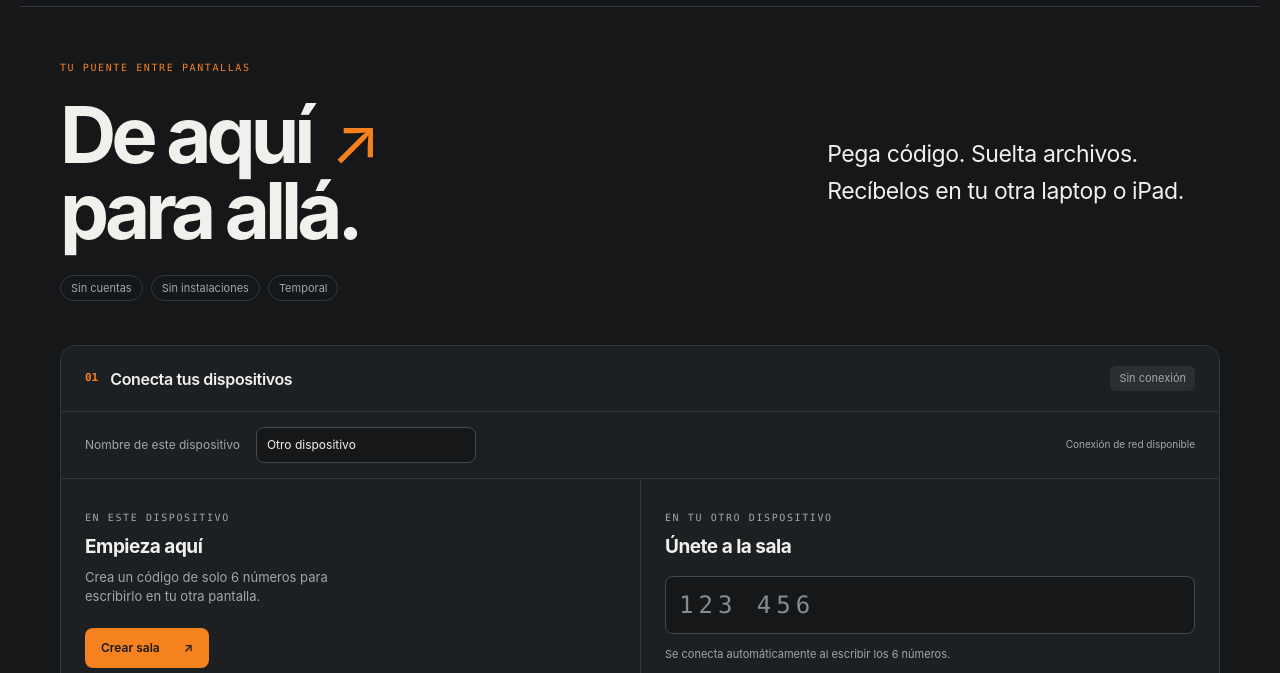
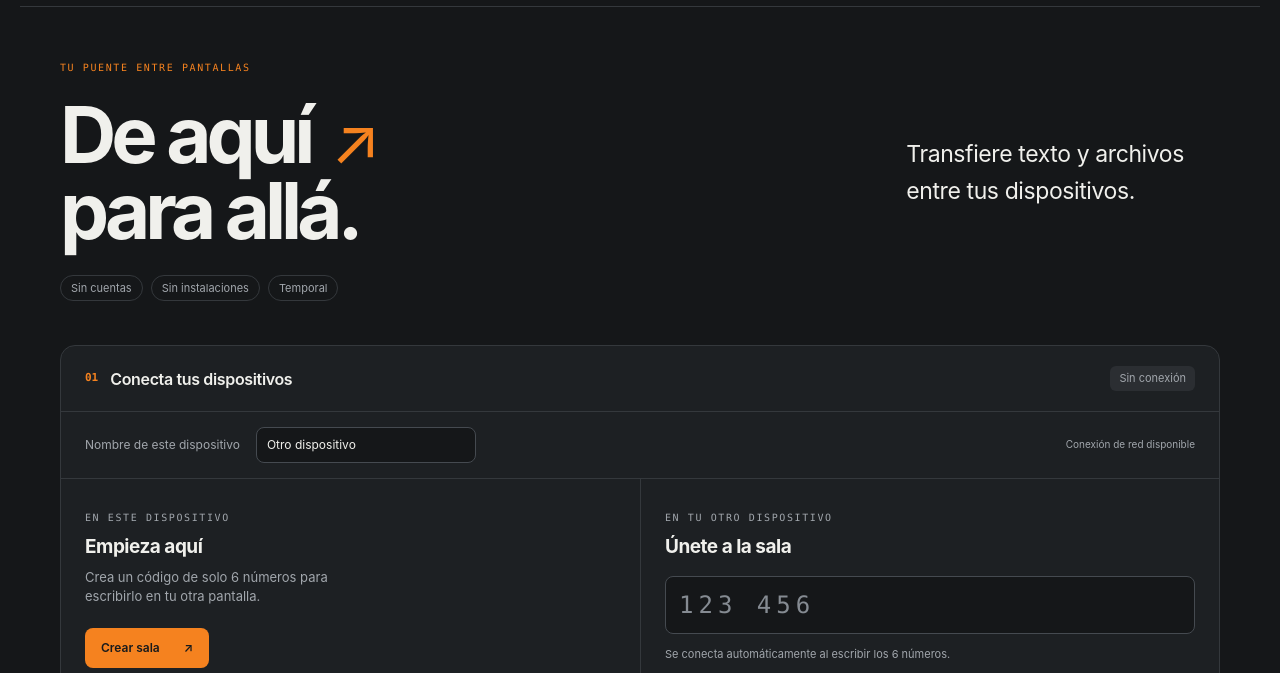
Before and after one commit to reynosoch/reynoso-drop, a website: page index.html in a window 1280 px wide. Shown: the part 85-758 px from the top of the page. Drawn offline with Linux system fonts and the light colour scheme.

Commit message:
Refine device transfer introduction copy

```diff
--- a/index.html
+++ b/index.html
@@ -16,7 +16,7 @@
 <body>
   <header class="topbar"><a class="brand" href="./" aria-label="Reynoso Drop, inicio"><img src="./favicon.svg" alt="" width="35" height="35"><span>reynoso<span class="brand-light"> / drop</span></span></a><div class="top-meta"><span class="dot"></span> SIN BASE DE DATOS</div></header>
   <main>
-    <section class="intro"><div class="eyebrow">TU PUENTE ENTRE PANTALLAS</div><h1>De aquí<span class="headline-arrow" aria-hidden="true">↗</span><br>para allá.</h1><p>Pega código. Suelta archivos.<br>Recíbelos en tu otra laptop o iPad.</p><div class="intro-tags"><span>Sin cuentas</span><span>Sin instalaciones</span><span>Temporal</span></div></section>
+    <section class="intro"><div class="eyebrow">TU PUENTE ENTRE PANTALLAS</div><h1>De aquí<span class="headline-arrow" aria-hidden="true">↗</span><br>para allá.</h1><p>Transfiere texto y archivos<br>entre tus dispositivos.</p><div class="intro-tags"><span>Sin cuentas</span><span>Sin instalaciones</span><span>Temporal</span></div></section>
     <section class="session panel" aria-labelledby="session-title">
       <div class="panel-heading"><h2 id="session-title"><span class="step">01</span> Conecta tus dispositivos</h2><span id="status" class="badge" role="status">Sin conexión</span></div>
       <div class="device-identity"><label for="device-name">Nombre de este dispositivo</label><input id="device-name" maxlength="40" autocomplete="off" placeholder="Ej. Laptop personal"><span id="network-status"></span></div>
```
